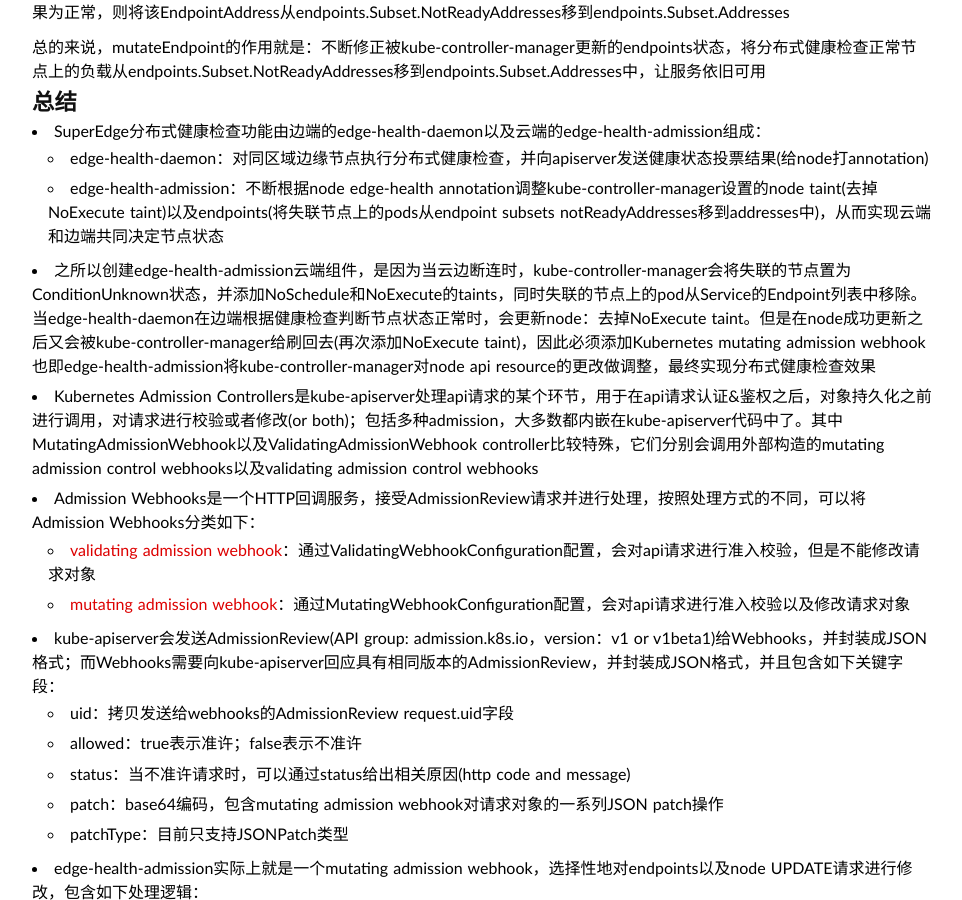
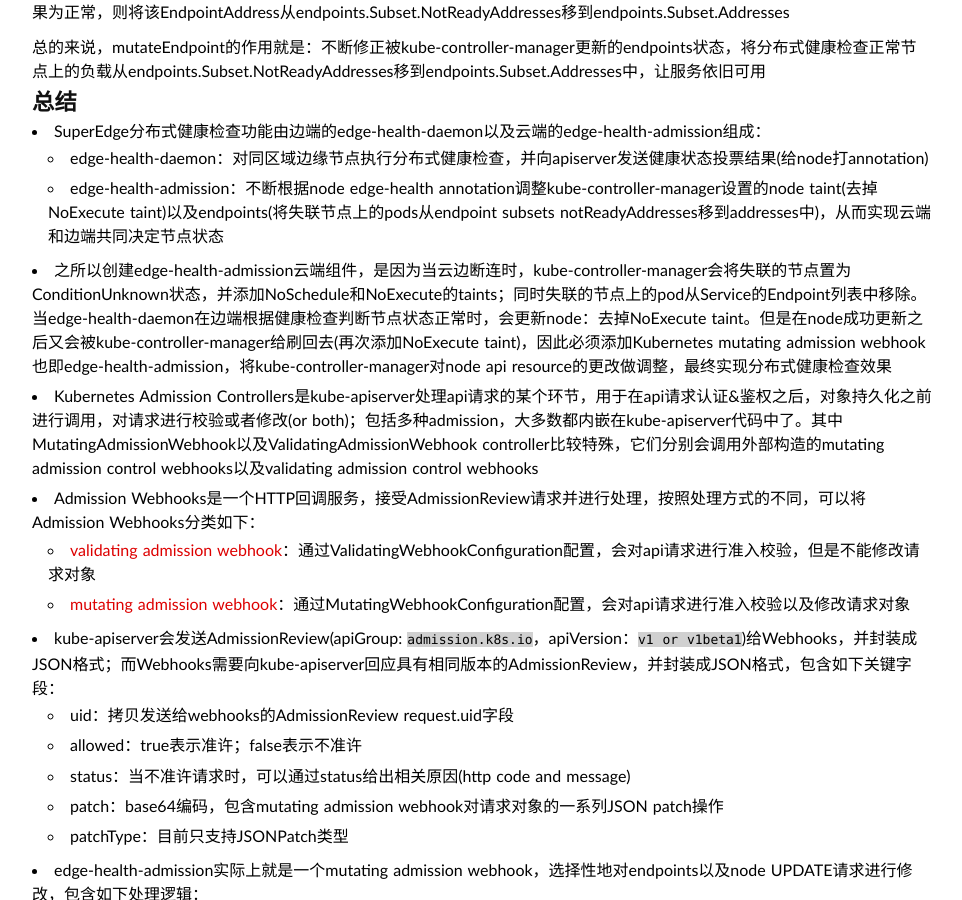
Before and after one commit to duyanghao/duyanghao.github.io, a Jekyll site: the page built from _posts/2021-3-8-superedge-edge-health-admission.md, in a window 1280 px wide and 900 px high, scrolled down 10739 px. Shown: the whole window, without its empty margins (158-1120 px from the left). Built offline with Jekyll 4.4.1, drawn with Linux system fonts in a browser that asks for light colours; some web fonts are replaced; comment, search, counter and statistics services are not loaded.

Commit message:
update superedge intros
Signed-off-by: duyanghao <1294057873@qq.com>

```diff
--- a/_posts/2021-3-8-superedge-edge-health-admission.md
+++ b/_posts/2021-3-8-superedge-edge-health-admission.md
@@ -477,12 +477,12 @@
 * SuperEdge分布式健康检查功能由边端的edge-health-daemon以及云端的edge-health-admission组成：
   * edge-health-daemon：对同区域边缘节点执行分布式健康检查，并向apiserver发送健康状态投票结果(给node打annotation)
   * edge-health-admission：不断根据node edge-health annotation调整kube-controller-manager设置的node taint(去掉NoExecute taint)以及endpoints(将失联节点上的pods从endpoint subsets notReadyAddresses移到addresses中)，从而实现云端和边端共同决定节点状态
-* 之所以创建edge-health-admission云端组件，是因为当云边断连时，kube-controller-manager会将失联的节点置为ConditionUnknown状态，并添加NoSchedule和NoExecute的taints，同时失联的节点上的pod从Service的Endpoint列表中移除。当edge-health-daemon在边端根据健康检查判断节点状态正常时，会更新node：去掉NoExecute taint。但是在node成功更新之后又会被kube-controller-manager给刷回去(再次添加NoExecute taint)，因此必须添加Kubernetes mutating admission webhook也即edge-health-admission将kube-controller-manager对node api resource的更改做调整，最终实现分布式健康检查效果
+* 之所以创建edge-health-admission云端组件，是因为当云边断连时，kube-controller-manager会将失联的节点置为ConditionUnknown状态，并添加NoSchedule和NoExecute的taints；同时失联的节点上的pod从Service的Endpoint列表中移除。当edge-health-daemon在边端根据健康检查判断节点状态正常时，会更新node：去掉NoExecute taint。但是在node成功更新之后又会被kube-controller-manager给刷回去(再次添加NoExecute taint)，因此必须添加Kubernetes mutating admission webhook也即edge-health-admission，将kube-controller-manager对node api resource的更改做调整，最终实现分布式健康检查效果
 * Kubernetes Admission Controllers是kube-apiserver处理api请求的某个环节，用于在api请求认证&鉴权之后，对象持久化之前进行调用，对请求进行校验或者修改(or both)；包括多种admission，大多数都内嵌在kube-apiserver代码中了。其中MutatingAdmissionWebhook以及ValidatingAdmissionWebhook controller比较特殊，它们分别会调用外部构造的mutating admission control webhooks以及validating admission control webhooks
 * Admission Webhooks是一个HTTP回调服务，接受AdmissionReview请求并进行处理，按照处理方式的不同，可以将Admission Webhooks分类如下：
   * [validating admission webhook](https://kubernetes.io/docs/reference/access-authn-authz/admission-controllers/#validatingadmissionwebhook)：通过ValidatingWebhookConfiguration配置，会对api请求进行准入校验，但是不能修改请求对象
   * [mutating admission webhook](https://kubernetes.io/docs/reference/access-authn-authz/admission-controllers/#mutatingadmissionwebhook)：通过MutatingWebhookConfiguration配置，会对api请求进行准入校验以及修改请求对象
-* kube-apiserver会发送AdmissionReview(API group: admission.k8s.io，version：v1 or v1beta1)给Webhooks，并封装成JSON格式；而Webhooks需要向kube-apiserver回应具有相同版本的AdmissionReview，并封装成JSON格式，并且包含如下关键字段：
+* kube-apiserver会发送AdmissionReview(apiGroup: `admission.k8s.io`，apiVersion：`v1 or v1beta1`)给Webhooks，并封装成JSON格式；而Webhooks需要向kube-apiserver回应具有相同版本的AdmissionReview，并封装成JSON格式，包含如下关键字段：
   * uid：拷贝发送给webhooks的AdmissionReview request.uid字段
   * allowed：true表示准许；false表示不准许
   * status：当不准许请求时，可以通过status给出相关原因(http code and message)
```
